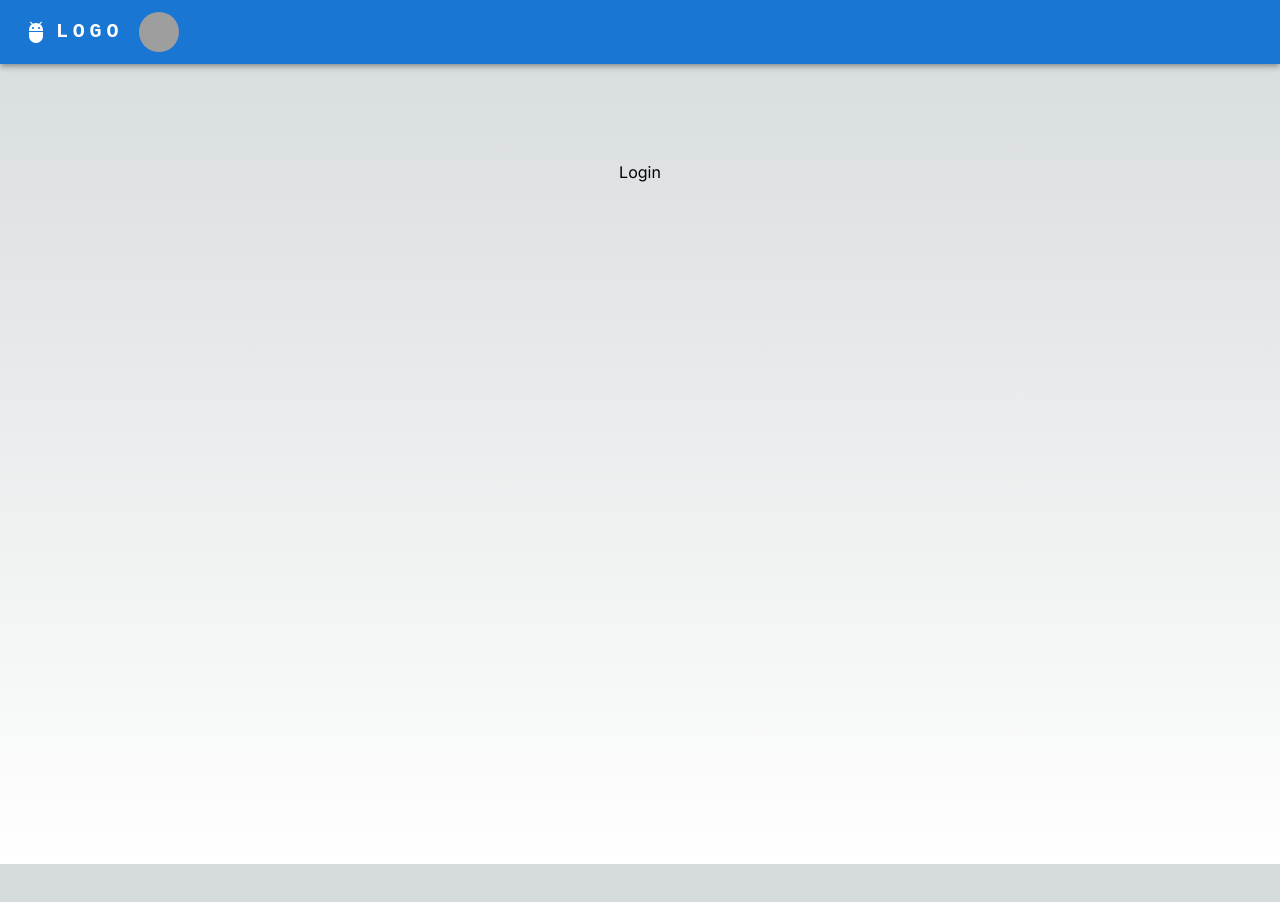
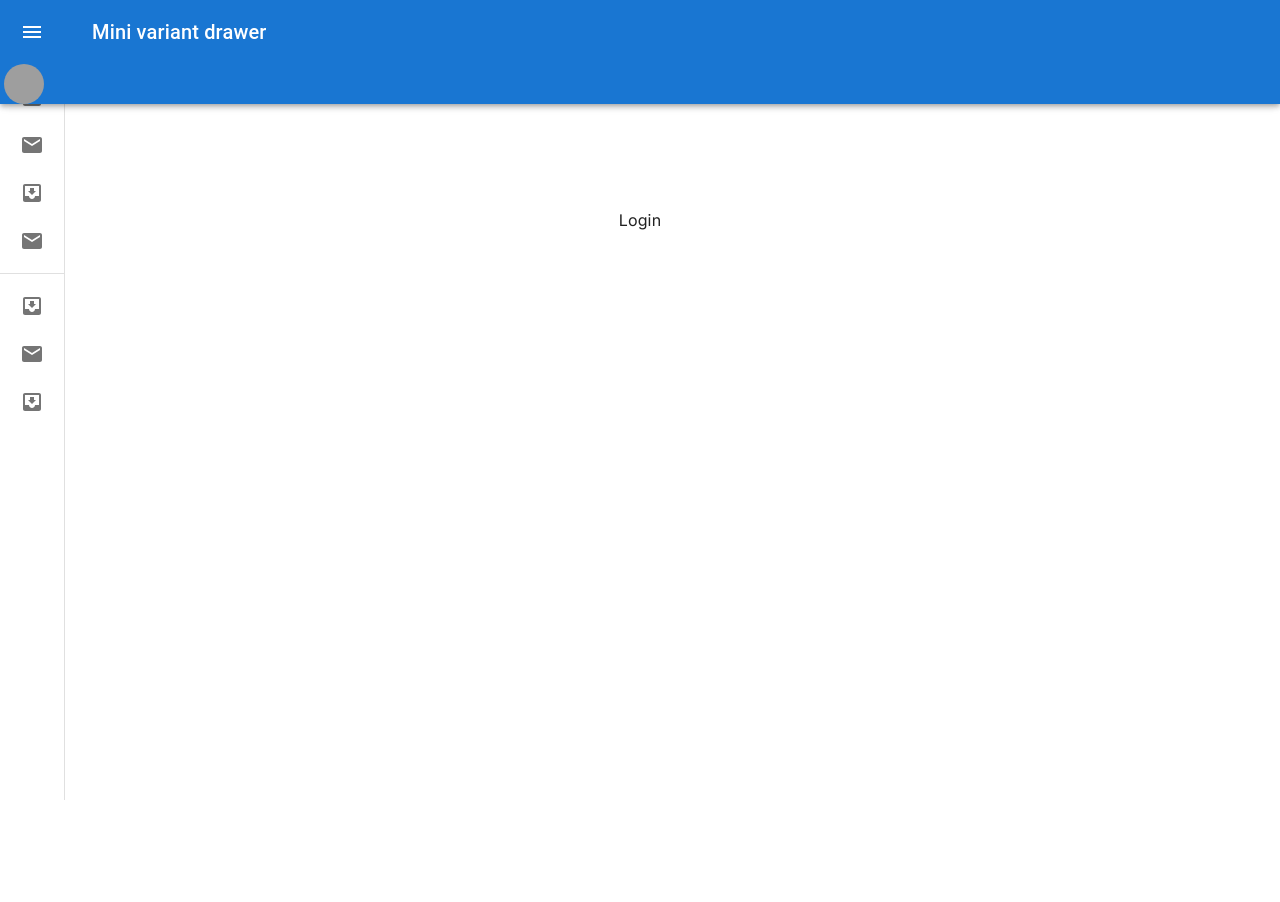
Before and after one commit to shint1015/shw_frontend, a Next.js app: page / in a window 1280 px wide. Shown: the top 902 px of the page. Before the commit the page ends 864 px from the top, so only its background shows below. Built offline with nearby package versions, Linux system fonts and the light colour scheme; grey boxes are pictures that could not be loaded.

Commit message:
[update] base header area

```diff
--- a/src/app/components/common/Header.tsx
+++ b/src/app/components/common/Header.tsx
@@ -1,97 +1,9 @@
 "use client"
-import { useState, MouseEvent } from 'react';
-import { AppBar, Box, Toolbar, IconButton, Typography, Menu, Container, Avatar, Button, Tooltip, MenuItem } from '@mui/material';
-import MenuIcon from '@mui/icons-material/Menu';
-import AdbIcon from '@mui/icons-material/Adb';
+import Sidebar from "@/app/components/common/Sidebar";
 
-// const pages = ['Products', 'Pricing', 'Blog'];
-const settings = ['Profile', 'Account', 'Dashboard', 'Logout'];
-
-function ResponsiveAppBar() {
-    const [anchorElUser, setAnchorElUser] = useState<null | HTMLElement>(null);
-
-    const handleOpenUserMenu = (event: MouseEvent<HTMLElement>) => {
-        setAnchorElUser(event.currentTarget);
-    };
-
-    const handleCloseUserMenu = () => {
-        setAnchorElUser(null);
-    };
-
+const Header = () => {
     return (
-        <AppBar position="static">
-            <Container maxWidth="xl">
-                <Toolbar disableGutters>
-                    <AdbIcon sx={{ display: { xs: 'none', md: 'flex' }, mr: 1 }} />
-                    <Typography
-                        variant="h6"
-                        noWrap
-                        component="a"
-                        href="/"
-                        sx={{
-                            mr: 2,
-                            display: { xs: 'none', md: 'flex' },
-                            fontFamily: 'monospace',
-                            fontWeight: 700,
-                            letterSpacing: '.3rem',
-                            color: 'inherit',
-                            textDecoration: 'none',
-                        }}
-                    >
-                        LOGO
-                    </Typography>
-
-                    <AdbIcon sx={{ display: { xs: 'flex', md: 'none' }, mr: 1 }} />
-                    <Typography
-                        variant="h5"
-                        noWrap
-                        component="a"
-                        href="/"
-                        sx={{
-                            mr: 2,
-                            display: { xs: 'flex', md: 'none' },
-                            flexGrow: 1,
-                            fontFamily: 'monospace',
-                            fontWeight: 700,
-                            letterSpacing: '.3rem',
-                            color: 'inherit',
-                            textDecoration: 'none',
-                        }}
-                    >
-                        LOGO
-                    </Typography>
-                    <Box sx={{ flexGrow: 0 }}>
-                        <Tooltip title="Open settings">
-                            <IconButton onClick={handleOpenUserMenu} sx={{ p: 0 }}>
-                                <Avatar alt="Remy Sharp" src="/static/images/avatar/2.jpg" />
-                            </IconButton>
-                        </Tooltip>
-                        <Menu
-                            sx={{ mt: '45px' }}
-                            id="menu-appbar"
-                            anchorEl={anchorElUser}
-                            anchorOrigin={{
-                                vertical: 'top',
-                                horizontal: 'right',
-                            }}
-                            keepMounted
-                            transformOrigin={{
-                                vertical: 'top',
-                                horizontal: 'right',
-                            }}
-                            open={Boolean(anchorElUser)}
-                            onClose={handleCloseUserMenu}
-                        >
-                            {settings.map((setting) => (
-                                <MenuItem key={setting} onClick={handleCloseUserMenu}>
-                                    <Typography textAlign="center">{setting}</Typography>
-                                </MenuItem>
-                            ))}
-                        </Menu>
-                    </Box>
-                </Toolbar>
-            </Container>
-        </AppBar>
+        <Sidebar />
     );
 }
-export default ResponsiveAppBar;
+export default Header;
--- a/src/app/components/common/Sidebar.tsx
+++ b/src/app/components/common/Sidebar.tsx
@@ -1,216 +1,244 @@
-// import { Drawer, styled, useTheme, Box, CssBaseline, Toolbar, List, Typography, Divider, IconButton, ListItem, ListItemButton, ListItemIcon, ListItemText } from '@mui/material';
-// import ChevronLeftIcon from '@mui/icons-material/ChevronLeft';
-// import ChevronRightIcon from '@mui/icons-material/ChevronRight';
-// import InboxIcon from '@mui/icons-material/MoveToInbox';
-// import MailIcon from '@mui/icons-material/Mail';
-// import MenuIcon from '@mui/icons-material/Menu';
-// import MuiAppBar, { AppBarProps as MuiAppBarProps } from '@mui/material/AppBar';
-//
-//
-//
-// const DrawerHeader = styled('div')(({ theme }) => ({
-//     display: 'flex',
-//     alignItems: 'center',
-//     padding: theme.spacing(0, 1),
-//     // necessary for content to be below app bar
-//     ...theme.mixins.toolbar,
-//     justifyContent: 'flex-end',
-// }));
-//
-//
-//
-// const drawerWidth = 240;
-//
-// const openedMixin = (theme: Theme): CSSObject => ({
-//     width: drawerWidth,
-//     transition: theme.transitions.create('width', {
-//         easing: theme.transitions.easing.sharp,
-//         duration: theme.transitions.duration.enteringScreen,
-//     }),
-//     overflowX: 'hidden',
-// });
-//
-// const closedMixin = (theme: Theme): CSSObject => ({
-//     transition: theme.transitions.create('width', {
-//         easing: theme.transitions.easing.sharp,
-//         duration: theme.transitions.duration.leavingScreen,
-//     }),
-//     overflowX: 'hidden',
-//     width: `calc(${theme.spacing(7)} + 1px)`,
-//     [theme.breakpoints.up('sm')]: {
-//         width: `calc(${theme.spacing(8)} + 1px)`,
-//     },
-// });
-//
-// const DrawerHeader = styled('div')(({ theme }) => ({
-//     display: 'flex',
-//     alignItems: 'center',
-//     justifyContent: 'flex-end',
-//     padding: theme.spacing(0, 1),
-//     // necessary for content to be below app bar
-//     ...theme.mixins.toolbar,
-// }));
-//
-// interface AppBarProps extends MuiAppBarProps {
-//     open?: boolean;
-// }
-//
-// const AppBar = styled(MuiAppBar, {
-//     shouldForwardProp: (prop) => prop !== 'open',
-// })<AppBarProps>(({ theme, open }) => ({
-//     zIndex: theme.zIndex.drawer + 1,
-//     transition: theme.transitions.create(['width', 'margin'], {
-//         easing: theme.transitions.easing.sharp,
-//         duration: theme.transitions.duration.leavingScreen,
-//     }),
-//     ...(open && {
-//         marginLeft: drawerWidth,
-//         width: `calc(100% - ${drawerWidth}px)`,
-//         transition: theme.transitions.create(['width', 'margin'], {
-//             easing: theme.transitions.easing.sharp,
-//             duration: theme.transitions.duration.enteringScreen,
-//         }),
-//     }),
-// }));
-//
-// const Drawer = styled(Sidebar, { shouldForwardProp: (prop) => prop !== 'open' })(
-//     ({ theme, open }) => ({
-//         width: drawerWidth,
-//         flexShrink: 0,
-//         whiteSpace: 'nowrap',
-//         boxSizing: 'border-box',
-//         ...(open && {
-//             ...openedMixin(theme),
-//             '& .MuiDrawer-paper': openedMixin(theme),
-//         }),
-//         ...(!open && {
-//             ...closedMixin(theme),
-//             '& .MuiDrawer-paper': closedMixin(theme),
-//         }),
-//     }),
-// );
-//
-// export default function Sidebar() {
-//     const theme = useTheme();
-//     const [open, setOpen] = React.useState(false);
-//
-//     const handleDrawerOpen = () => {
-//         setOpen(true);
-//     };
-//
-//     const handleDrawerClose = () => {
-//         setOpen(false);
-//     };
-//
-//     return (
-//         <Box sx={{ display: 'flex' }}>
-//             <CssBaseline />
-//             <AppBar position="fixed" open={open}>
-//                 <Toolbar>
-//                     <IconButton
-//                         color="inherit"
-//                         aria-label="open drawer"
-//                         onClick={handleDrawerOpen}
-//                         edge="start"
-//                         sx={{
-//                             marginRight: 5,
-//                             ...(open && { display: 'none' }),
-//                         }}
-//                     >
-//                         <MenuIcon />
-//                     </IconButton>
-//                     <Typography variant="h6" noWrap component="div">
-//                         Mini variant drawer
-//                     </Typography>
-//                 </Toolbar>
-//             </AppBar>
-//             <Drawer variant="permanent" open={open}>
-//                 <DrawerHeader>
-//                     <IconButton onClick={handleDrawerClose}>
-//                         {theme.direction === 'rtl' ? <ChevronRightIcon /> : <ChevronLeftIcon />}
-//                     </IconButton>
-//                 </DrawerHeader>
-//                 <Divider />
-//                 <List>
-//                     {['Inbox', 'Starred', 'Send email', 'Drafts'].map((text, index) => (
-//                         <ListItem key={text} disablePadding sx={{ display: 'block' }}>
-//                             <ListItemButton
-//                                 sx={{
-//                                     minHeight: 48,
-//                                     justifyContent: open ? 'initial' : 'center',
-//                                     px: 2.5,
-//                                 }}
-//                             >
-//                                 <ListItemIcon
-//                                     sx={{
-//                                         minWidth: 0,
-//                                         mr: open ? 3 : 'auto',
-//                                         justifyContent: 'center',
-//                                     }}
-//                                 >
-//                                     {index % 2 === 0 ? <InboxIcon /> : <MailIcon />}
-//                                 </ListItemIcon>
-//                                 <ListItemText primary={text} sx={{ opacity: open ? 1 : 0 }} />
-//                             </ListItemButton>
-//                         </ListItem>
-//                     ))}
-//                 </List>
-//                 <Divider />
-//                 <List>
-//                     {['All mail', 'Trash', 'Spam'].map((text, index) => (
-//                         <ListItem key={text} disablePadding sx={{ display: 'block' }}>
-//                             <ListItemButton
-//                                 sx={{
-//                                     minHeight: 48,
-//                                     justifyContent: open ? 'initial' : 'center',
-//                                     px: 2.5,
-//                                 }}
-//                             >
-//                                 <ListItemIcon
-//                                     sx={{
-//                                         minWidth: 0,
-//                                         mr: open ? 3 : 'auto',
-//                                         justifyContent: 'center',
-//                                     }}
-//                                 >
-//                                     {index % 2 === 0 ? <InboxIcon /> : <MailIcon />}
-//                                 </ListItemIcon>
-//                                 <ListItemText primary={text} sx={{ opacity: open ? 1 : 0 }} />
-//                             </ListItemButton>
-//                         </ListItem>
-//                     ))}
-//                 </List>
-//             </Drawer>
-//             <Box component="main" sx={{ flexGrow: 1, p: 3 }}>
-//                 <DrawerHeader />
-//                 <Typography paragraph>
-//                     Lorem ipsum dolor sit amet, consectetur adipiscing elit, sed do eiusmod
-//                     tempor incididunt ut labore et dolore magna aliqua. Rhoncus dolor purus non
-//                     enim praesent elementum facilisis leo vel. Risus at ultrices mi tempus
-//                     imperdiet. Semper risus in hendrerit gravida rutrum quisque non tellus.
-//                     Convallis convallis tellus id interdum velit laoreet id donec ultrices.
-//                     Odio morbi quis commodo odio aenean sed adipiscing. Amet nisl suscipit
-//                     adipiscing bibendum est ultricies integer quis. Cursus euismod quis viverra
-//                     nibh cras. Metus vulputate eu scelerisque felis imperdiet proin fermentum
-//                     leo. Mauris commodo quis imperdiet massa tincidunt. Cras tincidunt lobortis
-//                     feugiat vivamus at augue. At augue eget arcu dictum varius duis at
-//                     consectetur lorem. Velit sed ullamcorper morbi tincidunt. Lorem donec massa
-//                     sapien faucibus et molestie ac.
-//                 </Typography>
-//                 <Typography paragraph>
-//                     Consequat mauris nunc congue nisi vitae suscipit. Fringilla est ullamcorper
-//                     eget nulla facilisi etiam dignissim diam. Pulvinar elementum integer enim
-//                     neque volutpat ac tincidunt. Ornare suspendisse sed nisi lacus sed viverra
-//                     tellus. Purus sit amet volutpat consequat mauris. Elementum eu facilisis
-//                     sed odio morbi. Euismod lacinia at quis risus sed vulputate odio. Morbi
-//                     tincidunt ornare massa eget egestas purus viverra accumsan in. In hendrerit
-//                     gravida rutrum quisque non tellus orci ac. Pellentesque nec nam aliquam sem
-//                     et tortor. Habitant morbi tristique senectus et. Adipiscing elit duis
-//                     tristique sollicitudin nibh sit. Ornare aenean euismod elementum nisi quis
-//                     eleifend. Commodo viverra maecenas accumsan lacus vel facilisis. Nulla
-//                     posuere sollicitudin aliquam ultrices sagittis orci a.
-//                 </Typography>
-//             </Box>
-//         </Box>
-//     );
-// }
+"use client";
+
+import { MouseEvent, useState } from "react";
+
+import {
+    Toolbar,
+    List,
+    Box,
+    styled,
+    Typography,
+    Divider,
+    IconButton,
+    ListItem,
+    ListItemButton,
+    Avatar,
+    MenuItem,
+    AppBar as MuiAppBar,
+    AppBarProps as MuiAppBarProps,
+    Drawer as MuiDrawer,
+    CssBaseline,
+    ListItemIcon,
+    useTheme,
+    ListItemText,
+    Menu,
+    Tooltip,
+    Theme,
+    CSSObject
+} from '@mui/material';
+
+import MenuIcon from '@mui/icons-material/Menu';
+import ChevronLeftIcon from '@mui/icons-material/ChevronLeft';
+import ChevronRightIcon from '@mui/icons-material/ChevronRight';
+import InboxIcon from '@mui/icons-material/MoveToInbox';
+import MailIcon from '@mui/icons-material/Mail';
+
+const drawerWidth = 240;
+
+const settings = ['Profile', 'Account', 'Dashboard', 'Logout'];
+
+const openedMixin = (theme: Theme): CSSObject => ({
+    width: drawerWidth,
+    transition: theme.transitions.create('width', {
+        easing: theme.transitions.easing.sharp,
+        duration: theme.transitions.duration.enteringScreen,
+    }),
+    overflowX: 'hidden',
+});
+
+const closedMixin = (theme: Theme): CSSObject => ({
+    transition: theme.transitions.create('width', {
+        easing: theme.transitions.easing.sharp,
+        duration: theme.transitions.duration.leavingScreen,
+    }),
+    overflowX: 'hidden',
+    width: `calc(${theme.spacing(7)} + 1px)`,
+    [theme.breakpoints.up('sm')]: {
+        width: `calc(${theme.spacing(8)} + 1px)`,
+    },
+});
+
+const DrawerHeader = styled('div')(({ theme }) => ({
+    display: 'flex',
+    alignItems: 'center',
+    justifyContent: 'flex-end',
+    padding: theme.spacing(0, 1),
+    // necessary for content to be below app bar
+    ...theme.mixins.toolbar,
+}));
+
+interface AppBarProps extends MuiAppBarProps {
+    open?: boolean;
+}
+
+const AppBar = styled(MuiAppBar, {
+    shouldForwardProp: (prop) => prop !== 'open',
+})<AppBarProps>(({ theme, open }) => ({
+    zIndex: theme.zIndex.drawer + 1,
+    transition: theme.transitions.create(['width', 'margin'], {
+        easing: theme.transitions.easing.sharp,
+        duration: theme.transitions.duration.leavingScreen,
+    }),
+    ...(open && {
+        marginLeft: drawerWidth,
+        width: `calc(100% - ${drawerWidth}px)`,
+        transition: theme.transitions.create(['width', 'margin'], {
+            easing: theme.transitions.easing.sharp,
+            duration: theme.transitions.duration.enteringScreen,
+        }),
+    }),
+}));
+
+const Drawer = styled(MuiDrawer, { shouldForwardProp: (prop) => prop !== 'open' })(
+    ({ theme, open }) => ({
+        width: drawerWidth,
+        flexShrink: 0,
+        whiteSpace: 'nowrap',
+        boxSizing: 'border-box',
+        ...(open && {
+            ...openedMixin(theme),
+            '& .MuiDrawer-paper': openedMixin(theme),
+        }),
+        ...(!open && {
+            ...closedMixin(theme),
+            '& .MuiDrawer-paper': closedMixin(theme),
+        }),
+    }),
+);
+
+const Sidebar = () => {
+    const [anchorElUser, setAnchorElUser] = useState<null | HTMLElement>(null);
+    const handleOpenUserMenu = (event: MouseEvent<HTMLElement>) => {
+        setAnchorElUser(event.currentTarget);
+    };
+
+    const handleCloseUserMenu = () => {
+        setAnchorElUser(null);
+    };
+    const theme = useTheme();
+    const [open, setOpen] = useState(false);
+
+    const handleDrawerOpen = () => {
+        setOpen(true);
+    };
+
+    const handleDrawerClose = () => {
+        setOpen(false);
+    };
+
+    return (
+        <Box sx={{ display: 'flex' }} className={`flex`}>
+            <CssBaseline />
+            <AppBar position="fixed" open={open} className={`flex flex-row`}>
+                <Toolbar className={`w-[60%]`}>
+                    <IconButton
+                        color="inherit"
+                        aria-label="open drawer"
+                        onClick={handleDrawerOpen}
+                        edge="start"
+                        sx={{
+                            marginRight: 5,
+                            ...(open && { display: 'none' }),
+                        }}
+                    >
+                        <MenuIcon />
+                    </IconButton>
+                    <Typography variant="h6" noWrap component="div">
+                        Mini variant drawer
+                    </Typography>
+                </Toolbar>
+                <Box sx={{ flexGrow: 0 }} className={`w-[40%] mx-1`}>
+                    <Tooltip title="Open settings">
+                        <IconButton onClick={handleOpenUserMenu} sx={{ p: 0 }}>
+                            <Avatar alt="Remy Sharp" src="/static/images/avatar/2.jpg" />
+                        </IconButton>
+                    </Tooltip>
+                    <Menu
+                        sx={{ mt: '45px' }}
+                        id="menu-appbar"
+                        anchorEl={anchorElUser}
+                        anchorOrigin={{
+                            vertical: 'top',
+                            horizontal: 'right',
+                        }}
+                        keepMounted
+                        transformOrigin={{
+                            vertical: 'top',
+                            horizontal: 'right',
+                        }}
+                        open={Boolean(anchorElUser)}
+                        onClose={handleCloseUserMenu}
+                    >
+                        {settings.map((setting) => (
+                            <MenuItem key={setting} onClick={handleCloseUserMenu}>
+                                <Typography textAlign="center">{setting}</Typography>
+                            </MenuItem>
+                        ))}
+                    </Menu>
+                </Box>
+            </AppBar>
+            <Drawer variant="permanent" open={open}>
+                <DrawerHeader>
+                    <IconButton onClick={handleDrawerClose}>
+                        {theme.direction === 'rtl' ? <ChevronRightIcon /> : <ChevronLeftIcon />}
+                    </IconButton>
+                </DrawerHeader>
+                <Divider />
+                <List>
+                    {['Inbox', 'Starred', 'Send email', 'Drafts'].map((text, index) => (
+                        <ListItem key={text} disablePadding sx={{ display: 'block' }}>
+                            <ListItemButton
+                                sx={{
+                                    minHeight: 48,
+                                    justifyContent: open ? 'initial' : 'center',
+                                    px: 2.5,
+                                }}
+                            >
+                                <ListItemIcon
+                                    sx={{
+                                        minWidth: 0,
+                                        mr: open ? 3 : 'auto',
+                                        justifyContent: 'center',
+                                    }}
+                                >
+                                    {index % 2 === 0 ? <InboxIcon /> : <MailIcon />}
+                                </ListItemIcon>
+                                <ListItemText primary={text} sx={{ opacity: open ? 1 : 0 }} />
+                            </ListItemButton>
+                        </ListItem>
+                    ))}
+                </List>
+                <Divider />
+                <List>
+                    {['All mail', 'Trash', 'Spam'].map((text, index) => (
+                        <ListItem key={text} disablePadding sx={{ display: 'block' }}>
+                            <ListItemButton
+                                sx={{
+                                    minHeight: 48,
+                                    justifyContent: open ? 'initial' : 'center',
+                                    px: 2.5,
+                                }}
+                            >
+                                <ListItemIcon
+                                    sx={{
+                                        minWidth: 0,
+                                        mr: open ? 3 : 'auto',
+                                        justifyContent: 'center',
+                                    }}
+                                >
+                                    {index % 2 === 0 ? <InboxIcon /> : <MailIcon />}
+                                </ListItemIcon>
+                                <ListItemText primary={text} sx={{ opacity: open ? 1 : 0 }} />
+                            </ListItemButton>
+                        </ListItem>
+                    ))}
+                </List>
+            </Drawer>
+            <Box component="main" sx={{ flexGrow: 1, p: 3 }}>
+                <DrawerHeader />
+            </Box>
+        </Box>
+    );
+}
+
+export default Sidebar;
```
